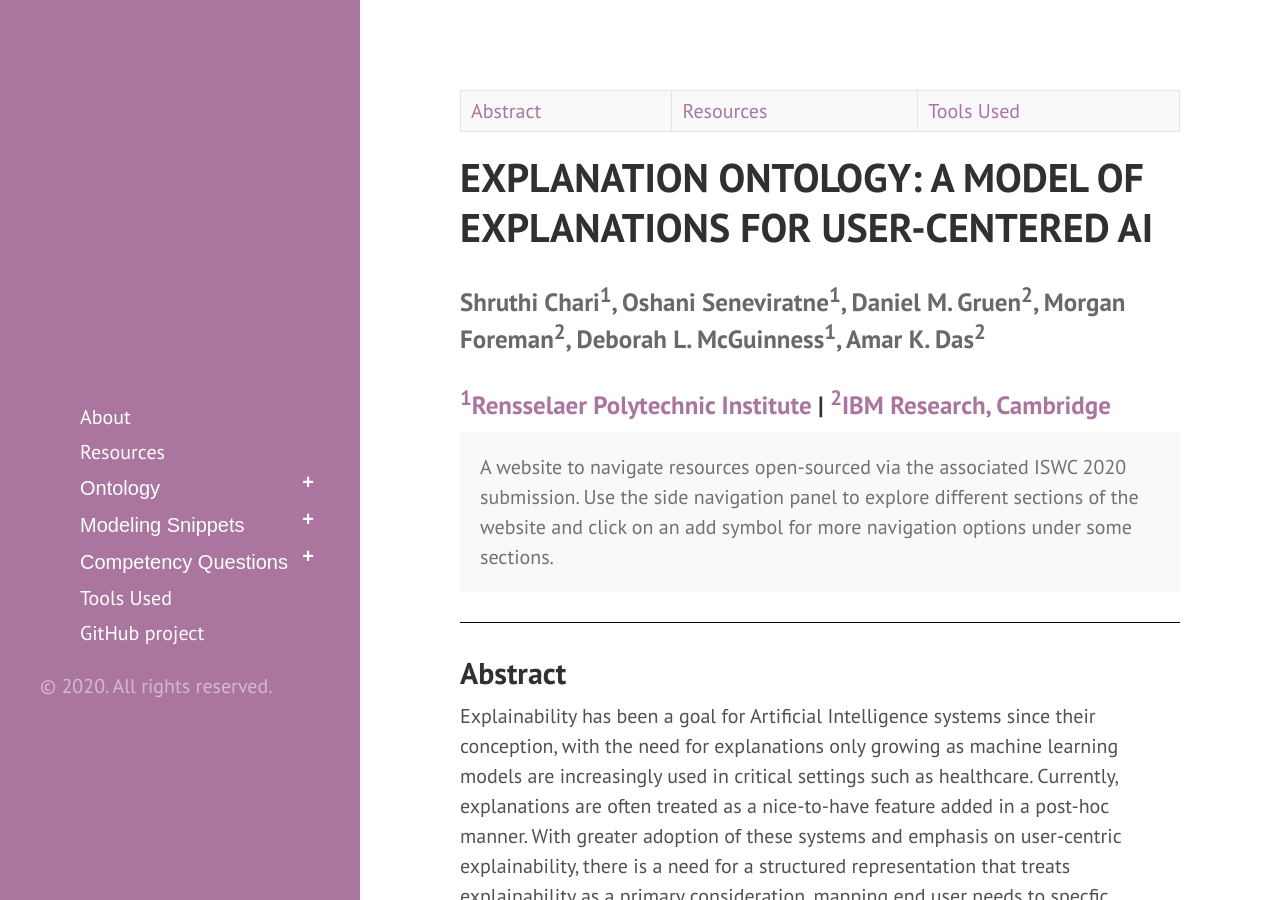
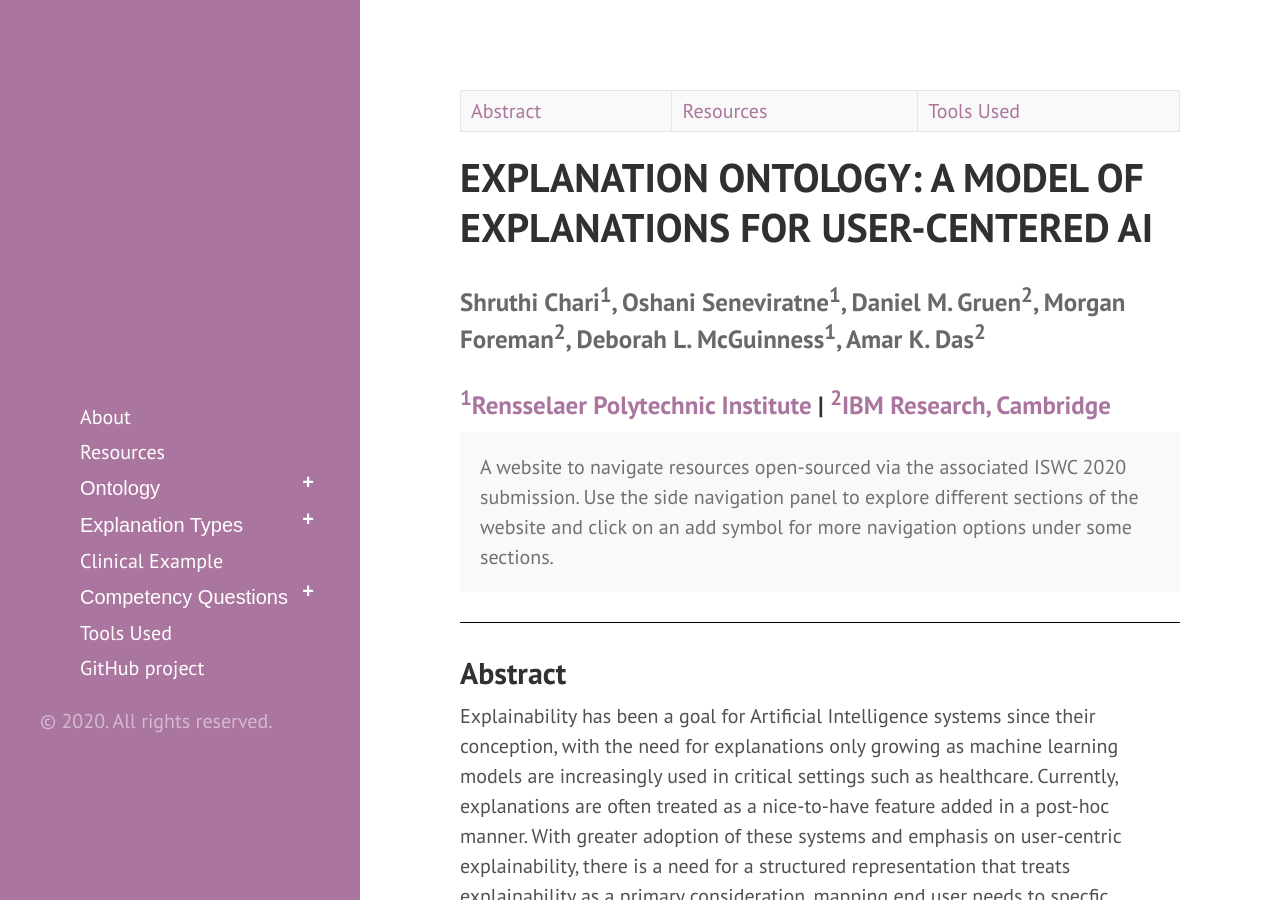
Before and after one commit to tetherless-world/explanation-ontology, a Jekyll site: the page built from index.md, in a window 1280 px wide and 900 px high. Built offline with Jekyll 4.4.1, drawn with Linux system fonts in a browser that asks for light colours; our own code applies the rules of GitHub Pages for plain Markdown files; Markdown is read by kramdown in place of the engine named in the settings.

Commit message:
Update sidebar.html

```diff
--- a/_includes/sidebar.html
+++ b/_includes/sidebar.html
@@ -25,14 +25,16 @@
         </div>
         </li>
         <li><button class="collapsible">
-<a class="sidebar-nav-item{% if page.url == node.url %} active{% endif %}" href="{{site.baseurl}}modeling">Modeling Snippets</a></button>
-        <div class="button-content">
+<a class="sidebar-nav-item{% if page.url == node.url %} active{% endif %}" href="{{site.baseurl}}modeling">Explanation Types</a></button>
+<!--         <div class="button-content">
           <ul>
             <li><a class="sidebar-nav-item{% if page.url == node.url %} active{% endif %}" href="{{site.baseurl}}modeling#explanationtypes">Explanation Types</a></li>
             <li><a class="sidebar-nav-item{% if page.url == node.url %} active{% endif %}" href="{{site.baseurl}}modeling#clinicalexample">Examples from Clinical Requirements Gathering Session</a></li>
           </ul>
-        </div>
+        </div> -->
         </li>
+         <li><a class="sidebar-nav-item{% if page.url == node.url %} active{% endif %}" href="{{site.baseurl}}index#clinicalexample">Clinical Example</a></li>
+
         <li><button class="collapsible">
 <a class="sidebar-nav-item{% if page.url == node.url %} active{% endif %}" href="{{site.baseurl}}competencyquestions">Competency Questions</a></button>
         <div class="button-content">
```
